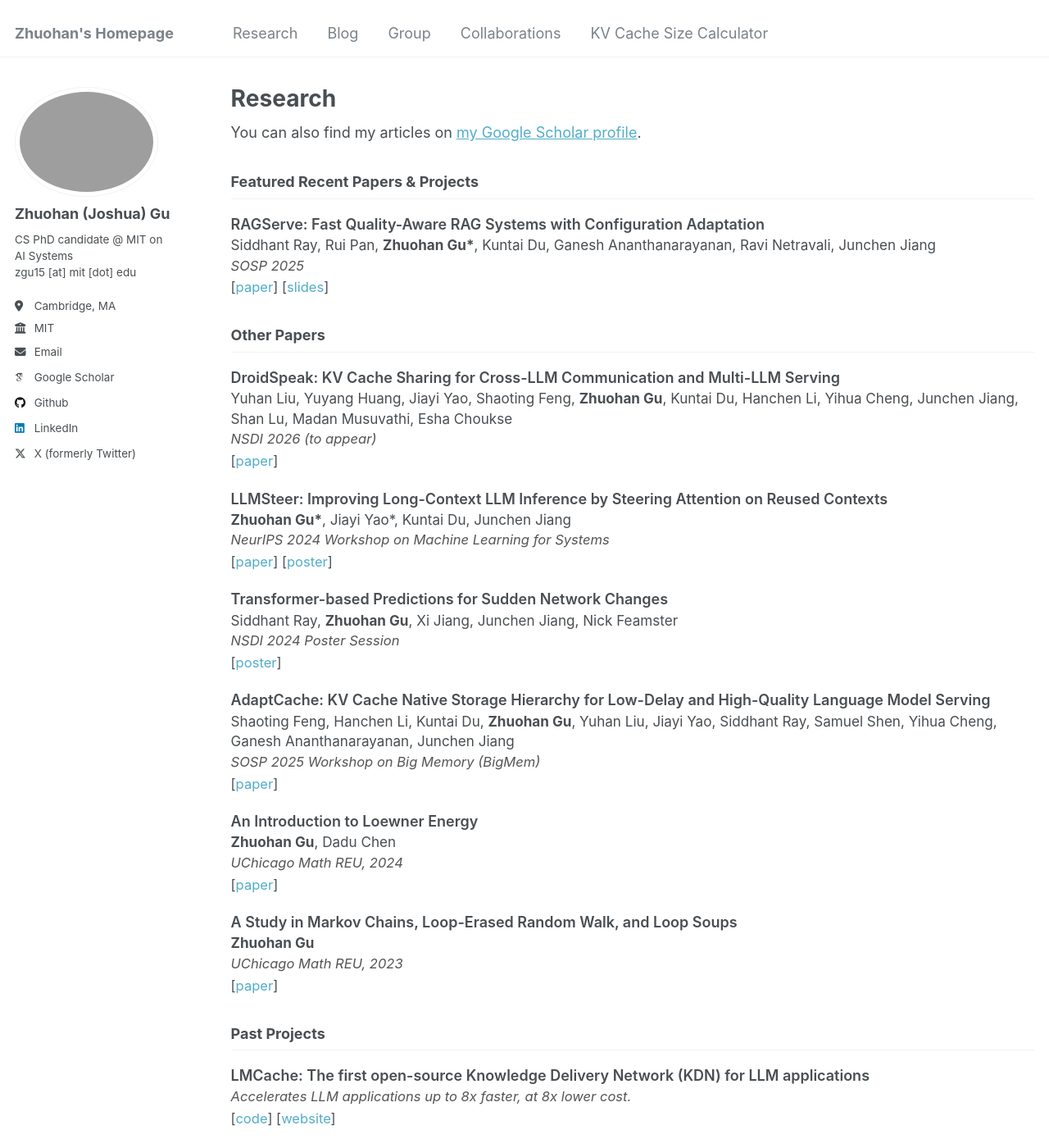
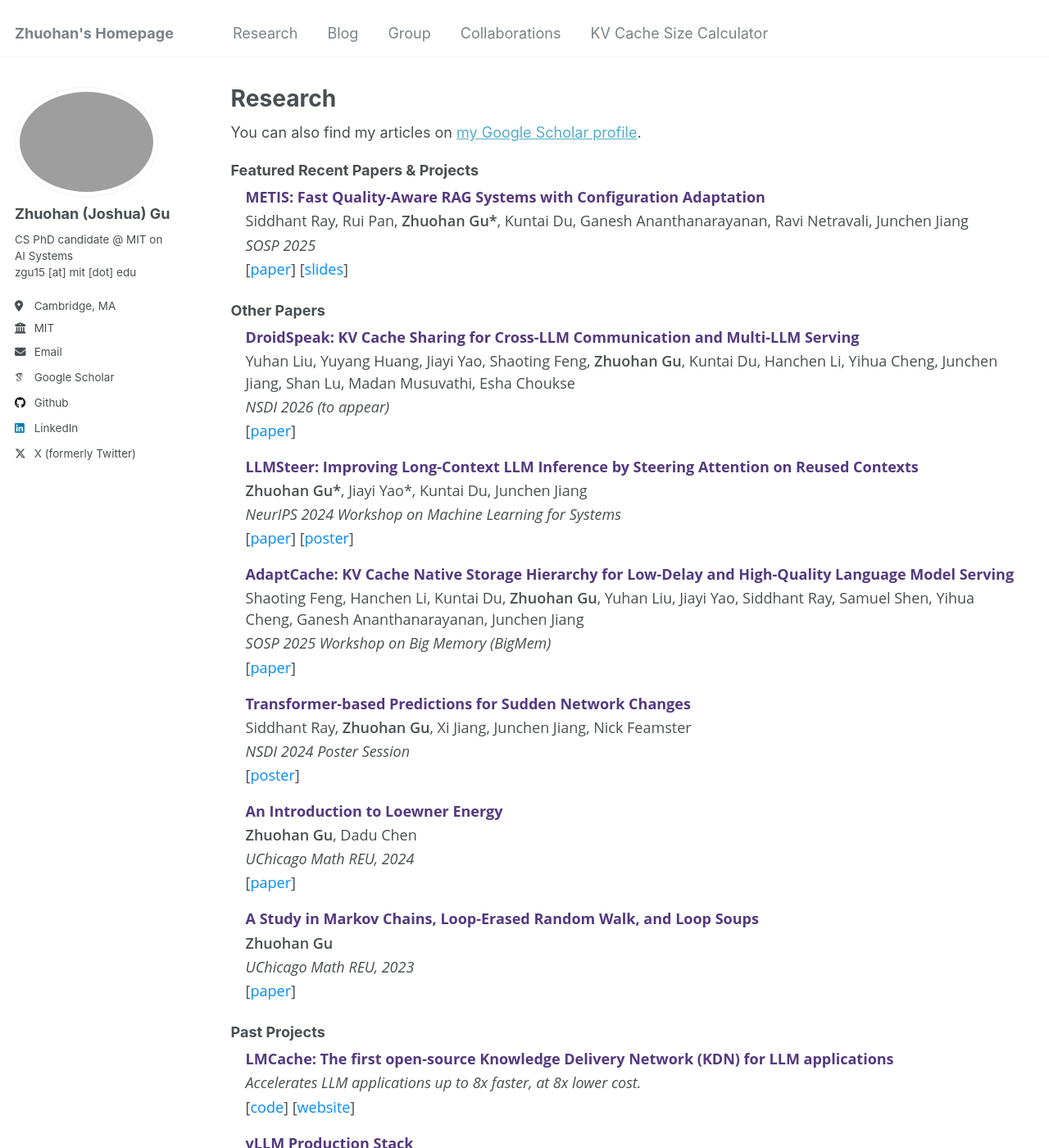
Before and after one commit to zhuohangu/zhuohangu.github.io, a Jekyll site: the page built from _pages/research.html, in a window 1280 px wide and 1400 px high. Shown: the whole window at 82% size. Built offline with Jekyll 4.4.1, drawn with Linux system fonts in a browser that asks for light colours; some web fonts are replaced.

```diff
--- a/_pages/research.html
+++ b/_pages/research.html
@@ -10,27 +10,32 @@ author_profile: true
 {% endif %}
 
 <style>
-  /* Scoped styles for the cvlist on the Research page */
-  .cvlist { list-style: none; padding-left: 0; margin: 0 0 1.5em 0; }
-  .cvlist .cvitem { margin-bottom: 1.2em; line-height: 1.45; }
-  .cvlist .cvitem-title { font-weight: 600; }
-  .cvlist .authorlist { font-size: 0.95em; }
-  .cvlist .authorlist .me { font-weight: 700; }
-  .cvlist .venue { font-style: italic; font-size: 0.92em; color: #555; }
-  .cvlist .award { font-size: 0.92em; color: #8a6d00; }
-  .cvlist .media { font-size: 0.92em; color: #444; }
-  .cvlist .links { font-size: 0.92em; margin-top: 0.15em; }
-  .cvlist .links a { text-decoration: none; }
-  .cvlist .links a:hover { text-decoration: underline; }
-  .research-section { margin-top: 1.5em; }
-  .research-section hr { margin-top: 0.25em; }
+  /* Qizheng-style cvlist, scoped to the Research page */
+  .research-section { font-family: 'Open Sans', -apple-system, BlinkMacSystemFont, "Segoe UI", sans-serif; }
+  .research-section h3 { font-weight: bold; margin: 1.2em 0 0.5em 0; }
+
+  .cvlist { list-style-type: none; padding: 0 1em; margin: 0 0 1.5em 0; }
+  .cvitem { margin: 0 0 1em 0; line-height: 1.45; }
+  .cvitem-title { color: #533980; font-weight: bold; margin: 0 0 3px 0; }
+  .authorlist { margin: 0 0 3px 0; }
+  .authorlist .me { font-weight: 600; }
+  .venue { font-style: italic; margin: 0 0 3px 0; }
+  .award { font-weight: bold; color: #d94747; margin: 0 0 3px 0; }
+  .media { margin: 0 0 3px 0; }
+  .links { margin: 0; }
+
+  /* Blue, no-underline links inside the cvlist (override theme defaults) */
+  .cvlist a,
+  .cvlist a:visited { color: #038CFC; text-decoration: none; }
+  .cvlist a:hover    { color: #026abf; text-decoration: none; }
+  .cvlist a:active   { color: black; }
 </style>
 
 <div class="research-section">
-  <h3>Featured Recent Papers &amp; Projects</h3><hr />
+  <h3>Featured Recent Papers &amp; Projects</h3>
   <ul class="cvlist">
     <li class="cvitem">
-      <div class="cvitem-title">RAGServe: Fast Quality-Aware RAG Systems with Configuration Adaptation</div>
+      <div class="cvitem-title">METIS: Fast Quality-Aware RAG Systems with Configuration Adaptation</div>
       <div class="authorlist">Siddhant Ray, Rui Pan, <b class="me">Zhuohan Gu*</b>, Kuntai Du, Ganesh Ananthanarayanan, Ravi Netravali, Junchen Jiang</div>
       <div class="venue">SOSP 2025</div>
       <div class="links">
@@ -42,7 +47,7 @@ author_profile: true
 </div>
 
 <div class="research-section">
-  <h3>Other Papers</h3><hr />
+  <h3>Other Papers</h3>
   <ul class="cvlist">
     <li class="cvitem">
       <div class="cvitem-title">DroidSpeak: KV Cache Sharing for Cross-LLM Communication and Multi-LLM Serving</div>
@@ -62,19 +67,19 @@ author_profile: true
       </div>
     </li>
     <li class="cvitem">
+      <div class="cvitem-title">AdaptCache: KV Cache Native Storage Hierarchy for Low-Delay and High-Quality Language Model Serving</div>
+      <div class="authorlist">Shaoting Feng, Hanchen Li, Kuntai Du, <b class="me">Zhuohan Gu</b>, Yuhan Liu, Jiayi Yao, Siddhant Ray, Samuel Shen, Yihua Cheng, Ganesh Ananthanarayanan, Junchen Jiang</div>
+      <div class="venue">SOSP 2025 Workshop on Big Memory (BigMem)</div>
+      <div class="links">
+        [<a href="https://arxiv.org/abs/2509.00105">paper</a>]
+      </div>
+    </li>
+    <li class="cvitem">
       <div class="cvitem-title">Transformer-based Predictions for Sudden Network Changes</div>
       <div class="authorlist">Siddhant Ray, <b class="me">Zhuohan Gu</b>, Xi Jiang, Junchen Jiang, Nick Feamster</div>
       <div class="venue">NSDI 2024 Poster Session</div>
       <div class="links">
         [<a href="https://siddhant-ray.github.io/assets/pdf/transformer_nsdi_poster.pdf">poster</a>]
-      </div>
-    </li>
-    <li class="cvitem">
-      <div class="cvitem-title">AdaptCache: KV Cache Native Storage Hierarchy for Low-Delay and High-Quality Language Model Serving</div>
-      <div class="authorlist">Shaoting Feng, Hanchen Li, Kuntai Du, <b class="me">Zhuohan Gu</b>, Yuhan Liu, Jiayi Yao, Siddhant Ray, Samuel Shen, Yihua Cheng, Ganesh Ananthanarayanan, Junchen Jiang</div>
-      <div class="venue">SOSP 2025 Workshop on Big Memory (BigMem)</div>
-      <div class="links">
-        [<a href="https://arxiv.org/abs/2509.00105">paper</a>]
       </div>
     </li>
     <li class="cvitem">
@@ -97,7 +102,7 @@ author_profile: true
 </div>
 
 <div class="research-section">
-  <h3>Past Projects</h3><hr />
+  <h3>Past Projects</h3>
   <ul class="cvlist">
     <li class="cvitem">
       <div class="cvitem-title">LMCache: The first open-source Knowledge Delivery Network (KDN) for LLM applications</div>
```
Also changed, not shown: _pages/about.md (+4 -5 lines), _pages/collaborations.md (+2 -2 lines).
